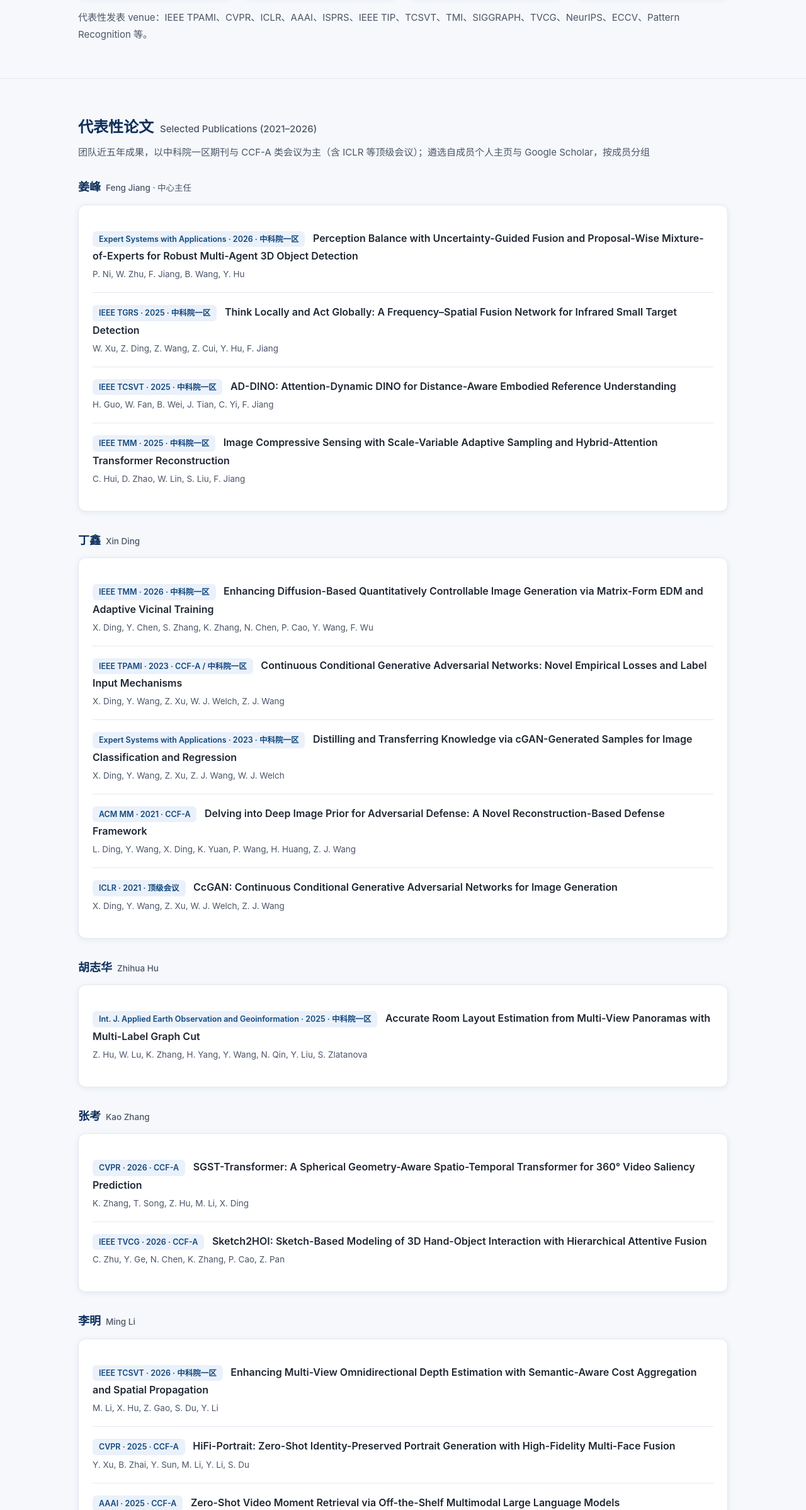
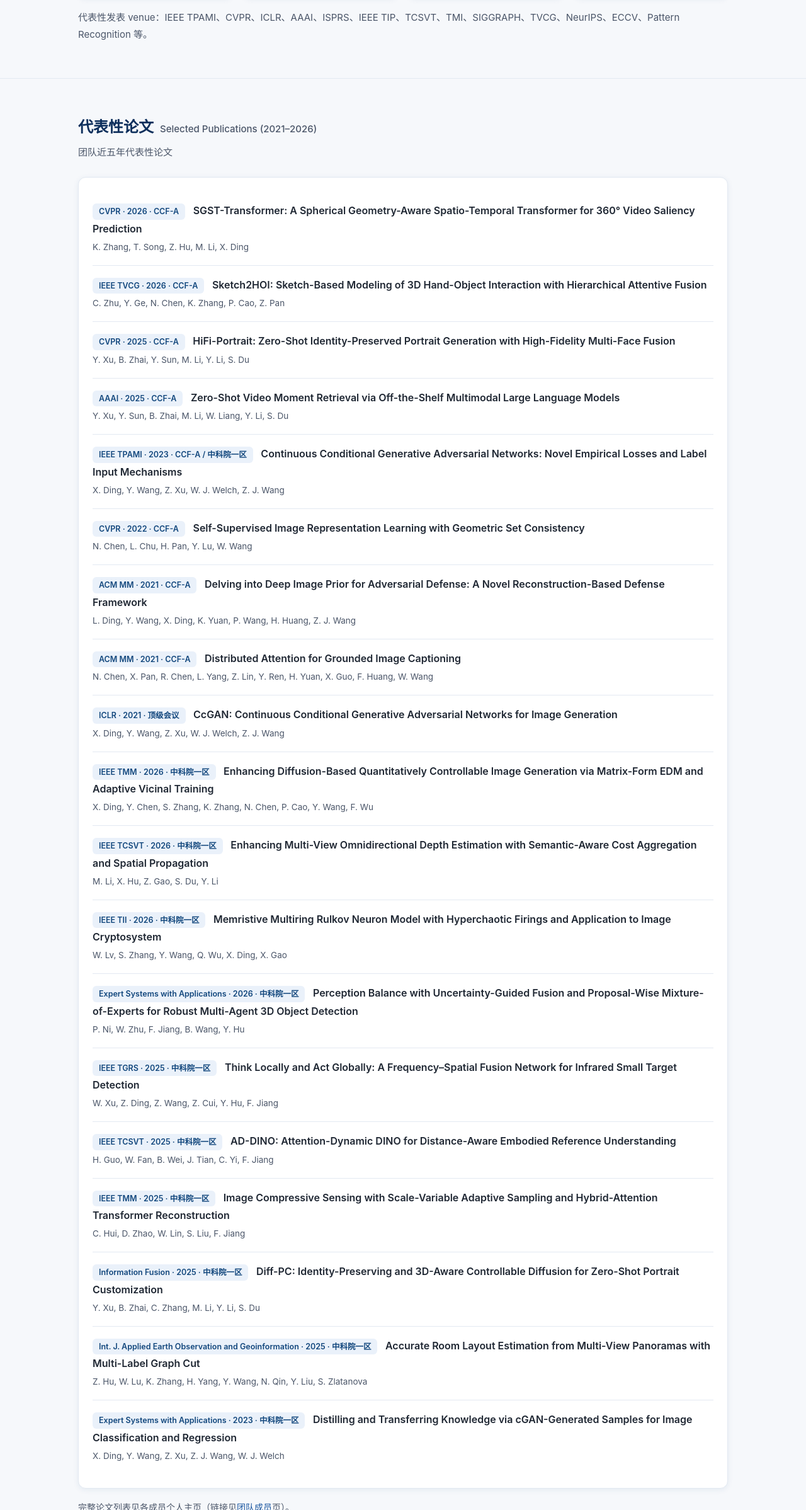
Before and after one commit to nuist-pgai-lab/nuist-pgai-lab.github.io, a plain HTML site: page zh/publications.html in a window 1280 px wide. Shown: the part 403-2800 px from the top of the page at 63% size. Drawn offline with Linux system fonts and the light colour scheme.

Commit message:
Publications: flat mixed list, CCF-A venues first; remove editorial wording

```diff
--- a/zh/publications.html
+++ b/zh/publications.html
@@ -53,10 +53,69 @@
 <section class="block">
   <div class="container">
     <h2 class="section-title">代表性论文<span class="en">Selected Publications (2021–2026)</span></h2>
-    <p class="section-sub">团队近五年成果，以中科院一区期刊与 CCF-A 类会议为主（含 ICLR 等顶级会议）；遴选自成员个人主页与 Google Scholar，按成员分组</p>
+    <p class="section-sub">团队近五年代表性论文</p>
 
-    <h3 class="pub-group">姜峰<span>Feng Jiang · 中心主任</span></h3>
     <div class="card">
+      <div class="pub-item">
+        <span class="venue">CVPR · 2026 · CCF-A</span>
+        <span class="title">SGST-Transformer: A Spherical Geometry-Aware Spatio-Temporal Transformer for 360° Video Saliency Prediction</span>
+        <div class="authors">K. Zhang, T. Song, Z. Hu, M. Li, X. Ding</div>
+      </div>
+      <div class="pub-item">
+        <span class="venue">IEEE TVCG · 2026 · CCF-A</span>
+        <span class="title">Sketch2HOI: Sketch-Based Modeling of 3D Hand-Object Interaction with Hierarchical Attentive Fusion</span>
+        <div class="authors">C. Zhu, Y. Ge, N. Chen, K. Zhang, P. Cao, Z. Pan</div>
+      </div>
+      <div class="pub-item">
+        <span class="venue">CVPR · 2025 · CCF-A</span>
+        <span class="title">HiFi-Portrait: Zero-Shot Identity-Preserved Portrait Generation with High-Fidelity Multi-Face Fusion</span>
+        <div class="authors">Y. Xu, B. Zhai, Y. Sun, M. Li, Y. Li, S. Du</div>
+      </div>
+      <div class="pub-item">
+        <span class="venue">AAAI · 2025 · CCF-A</span>
+        <span class="title">Zero-Shot Video Moment Retrieval via Off-the-Shelf Multimodal Large Language Models</span>
+        <div class="authors">Y. Xu, Y. Sun, B. Zhai, M. Li, W. Liang, Y. Li, S. Du</div>
+      </div>
+      <div class="pub-item">
+        <span class="venue">IEEE TPAMI · 2023 · CCF-A / 中科院一区</span>
+        <span class="title">Continuous Conditional Generative Adversarial Networks: Novel Empirical Losses and Label Input Mechanisms</span>
+        <div class="authors">X. Ding, Y. Wang, Z. Xu, W. J. Welch, Z. J. Wang</div>
+      </div>
+      <div class="pub-item">
+        <span class="venue">CVPR · 2022 · CCF-A</span>
+        <span class="title">Self-Supervised Image Representation Learning with Geometric Set Consistency</span>
+        <div class="authors">N. Chen, L. Chu, H. Pan, Y. Lu, W. Wang</div>
+      </div>
+      <div class="pub-item">
+        <span class="venue">ACM MM · 2021 · CCF-A</span>
+        <span class="title">Delving into Deep Image Prior for Adversarial Defense: A Novel Reconstruction-Based Defense Framework</span>
+        <div class="authors">L. Ding, Y. Wang, X. Ding, K. Yuan, P. Wang, H. Huang, Z. J. Wang</div>
+      </div>
+      <div class="pub-item">
+        <span class="venue">ACM MM · 2021 · CCF-A</span>
+        <span class="title">Distributed Attention for Grounded Image Captioning</span>
+        <div class="authors">N. Chen, X. Pan, R. Chen, L. Yang, Z. Lin, Y. Ren, H. Yuan, X. Guo, F. Huang, W. Wang</div>
+      </div>
+      <div class="pub-item">
+        <span class="venue">ICLR · 2021 · 顶级会议</span>
+        <span class="title">CcGAN: Continuous Conditional Generative Adversarial Networks for Image Generation</span>
+        <div class="authors">X. Ding, Y. Wang, Z. Xu, W. J. Welch, Z. J. Wang</div>
+      </div>
+      <div class="pub-item">
+        <span class="venue">IEEE TMM · 2026 · 中科院一区</span>
+        <span class="title">Enhancing Diffusion-Based Quantitatively Controllable Image Generation via Matrix-Form EDM and Adaptive Vicinal Training</span>
+        <div class="authors">X. Ding, Y. Chen, S. Zhang, K. Zhang, N. Chen, P. Cao, Y. Wang, F. Wu</div>
+      </div>
+      <div class="pub-item">
+        <span class="venue">IEEE TCSVT · 2026 · 中科院一区</span>
+        <span class="title">Enhancing Multi-View Omnidirectional Depth Estimation with Semantic-Aware Cost Aggregation and Spatial Propagation</span>
+        <div class="authors">M. Li, X. Hu, Z. Gao, S. Du, Y. Li</div>
+      </div>
+      <div class="pub-item">
+        <span class="venue">IEEE TII · 2026 · 中科院一区</span>
+        <span class="title">Memristive Multiring Rulkov Neuron Model with Hyperchaotic Firings and Application to Image Cryptosystem</span>
+        <div class="authors">W. Lv, S. Zhang, Y. Wang, Q. Wu, X. Ding, X. Gao</div>
+      </div>
       <div class="pub-item">
         <span class="venue">Expert Systems with Applications · 2026 · 中科院一区</span>
         <span class="title">Perception Balance with Uncertainty-Guided Fusion and Proposal-Wise Mixture-of-Experts for Robust Multi-Agent 3D Object Detection</span>
@@ -77,109 +136,25 @@
         <span class="title">Image Compressive Sensing with Scale-Variable Adaptive Sampling and Hybrid-Attention Transformer Reconstruction</span>
         <div class="authors">C. Hui, D. Zhao, W. Lin, S. Liu, F. Jiang</div>
       </div>
-    </div>
-
-    <h3 class="pub-group">丁鑫<span>Xin Ding</span></h3>
-    <div class="card">
       <div class="pub-item">
-        <span class="venue">IEEE TMM · 2026 · 中科院一区</span>
-        <span class="title">Enhancing Diffusion-Based Quantitatively Controllable Image Generation via Matrix-Form EDM and Adaptive Vicinal Training</span>
-        <div class="authors">X. Ding, Y. Chen, S. Zhang, K. Zhang, N. Chen, P. Cao, Y. Wang, F. Wu</div>
+        <span class="venue">Information Fusion · 2025 · 中科院一区</span>
+        <span class="title">Diff-PC: Identity-Preserving and 3D-Aware Controllable Diffusion for Zero-Shot Portrait Customization</span>
+        <div class="authors">Y. Xu, B. Zhai, C. Zhang, M. Li, Y. Li, S. Du</div>
       </div>
       <div class="pub-item">
-        <span class="venue">IEEE TPAMI · 2023 · CCF-A / 中科院一区</span>
-        <span class="title">Continuous Conditional Generative Adversarial Networks: Novel Empirical Losses and Label Input Mechanisms</span>
-        <div class="authors">X. Ding, Y. Wang, Z. Xu, W. J. Welch, Z. J. Wang</div>
+        <span class="venue">Int. J. Applied Earth Observation and Geoinformation · 2025 · 中科院一区</span>
+        <span class="title">Accurate Room Layout Estimation from Multi-View Panoramas with Multi-Label Graph Cut</span>
+        <div class="authors">Z. Hu, W. Lu, K. Zhang, H. Yang, Y. Wang, N. Qin, Y. Liu, S. Zlatanova</div>
       </div>
       <div class="pub-item">
         <span class="venue">Expert Systems with Applications · 2023 · 中科院一区</span>
         <span class="title">Distilling and Transferring Knowledge via cGAN-Generated Samples for Image Classification and Regression</span>
         <div class="authors">X. Ding, Y. Wang, Z. Xu, Z. J. Wang, W. J. Welch</div>
       </div>
-      <div class="pub-item">
-        <span class="venue">ACM MM · 2021 · CCF-A</span>
-        <span class="title">Delving into Deep Image Prior for Adversarial Defense: A Novel Reconstruction-Based Defense Framework</span>
-        <div class="authors">L. Ding, Y. Wang, X. Ding, K. Yuan, P. Wang, H. Huang, Z. J. Wang</div>
-      </div>
-      <div class="pub-item">
-        <span class="venue">ICLR · 2021 · 顶级会议</span>
-        <span class="title">CcGAN: Continuous Conditional Generative Adversarial Networks for Image Generation</span>
-        <div class="authors">X. Ding, Y. Wang, Z. Xu, W. J. Welch, Z. J. Wang</div>
-      </div>
-    </div>
-
-    <h3 class="pub-group">胡志华<span>Zhihua Hu</span></h3>
-    <div class="card">
-      <div class="pub-item">
-        <span class="venue">Int. J. Applied Earth Observation and Geoinformation · 2025 · 中科院一区</span>
-        <span class="title">Accurate Room Layout Estimation from Multi-View Panoramas with Multi-Label Graph Cut</span>
-        <div class="authors">Z. Hu, W. Lu, K. Zhang, H. Yang, Y. Wang, N. Qin, Y. Liu, S. Zlatanova</div>
-      </div>
-    </div>
-
-    <h3 class="pub-group">张考<span>Kao Zhang</span></h3>
-    <div class="card">
-      <div class="pub-item">
-        <span class="venue">CVPR · 2026 · CCF-A</span>
-        <span class="title">SGST-Transformer: A Spherical Geometry-Aware Spatio-Temporal Transformer for 360° Video Saliency Prediction</span>
-        <div class="authors">K. Zhang, T. Song, Z. Hu, M. Li, X. Ding</div>
-      </div>
-      <div class="pub-item">
-        <span class="venue">IEEE TVCG · 2026 · CCF-A</span>
-        <span class="title">Sketch2HOI: Sketch-Based Modeling of 3D Hand-Object Interaction with Hierarchical Attentive Fusion</span>
-        <div class="authors">C. Zhu, Y. Ge, N. Chen, K. Zhang, P. Cao, Z. Pan</div>
-      </div>
-    </div>
-
-    <h3 class="pub-group">李明<span>Ming Li</span></h3>
-    <div class="card">
-      <div class="pub-item">
-        <span class="venue">IEEE TCSVT · 2026 · 中科院一区</span>
-        <span class="title">Enhancing Multi-View Omnidirectional Depth Estimation with Semantic-Aware Cost Aggregation and Spatial Propagation</span>
-        <div class="authors">M. Li, X. Hu, Z. Gao, S. Du, Y. Li</div>
-      </div>
-      <div class="pub-item">
-        <span class="venue">CVPR · 2025 · CCF-A</span>
-        <span class="title">HiFi-Portrait: Zero-Shot Identity-Preserved Portrait Generation with High-Fidelity Multi-Face Fusion</span>
-        <div class="authors">Y. Xu, B. Zhai, Y. Sun, M. Li, Y. Li, S. Du</div>
-      </div>
-      <div class="pub-item">
-        <span class="venue">AAAI · 2025 · CCF-A</span>
-        <span class="title">Zero-Shot Video Moment Retrieval via Off-the-Shelf Multimodal Large Language Models</span>
-        <div class="authors">Y. Xu, Y. Sun, B. Zhai, M. Li, W. Liang, Y. Li, S. Du</div>
-      </div>
-      <div class="pub-item">
-        <span class="venue">Information Fusion · 2025 · 中科院一区</span>
-        <span class="title">Diff-PC: Identity-Preserving and 3D-Aware Controllable Diffusion for Zero-Shot Portrait Customization</span>
-        <div class="authors">Y. Xu, B. Zhai, C. Zhang, M. Li, Y. Li, S. Du</div>
-      </div>
-    </div>
-
-    <h3 class="pub-group">吴全<span>Quan Wu</span></h3>
-    <div class="card">
-      <div class="pub-item">
-        <span class="venue">IEEE TII · 2026 · 中科院一区</span>
-        <span class="title">Memristive Multiring Rulkov Neuron Model with Hyperchaotic Firings and Application to Image Cryptosystem</span>
-        <div class="authors">W. Lv, S. Zhang, Y. Wang, Q. Wu, X. Ding, X. Gao</div>
-      </div>
-    </div>
-
-    <h3 class="pub-group">陈能仑<span>Nenglun Chen</span></h3>
-    <div class="card">
-      <div class="pub-item">
-        <span class="venue">CVPR · 2022 · CCF-A</span>
-        <span class="title">Self-Supervised Image Representation Learning with Geometric Set Consistency</span>
-        <div class="authors">N. Chen, L. Chu, H. Pan, Y. Lu, W. Wang</div>
-      </div>
-      <div class="pub-item">
-        <span class="venue">ACM MM · 2021 · CCF-A</span>
-        <span class="title">Distributed Attention for Grounded Image Captioning</span>
-        <div class="authors">N. Chen, X. Pan, R. Chen, L. Yang, Z. Lin, Y. Ren, H. Yuan, X. Guo, F. Huang, W. Wang</div>
-      </div>
     </div>
 
     <p style="margin-top:18px;font-size:14px;color:var(--ink-soft);">
-      各成员完整论文列表见其<a href="/zh/people.html">个人主页</a>“科学研究”栏目或 Google Scholar；合作论文按参与成员归组展示。
+      完整论文列表见各成员个人主页（链接见<a href="/zh/people.html">团队成员</a>页）。
     </p>
   </div>
 </section>
```
Also changed, not shown: en/publications.html (+68 -94 lines).
